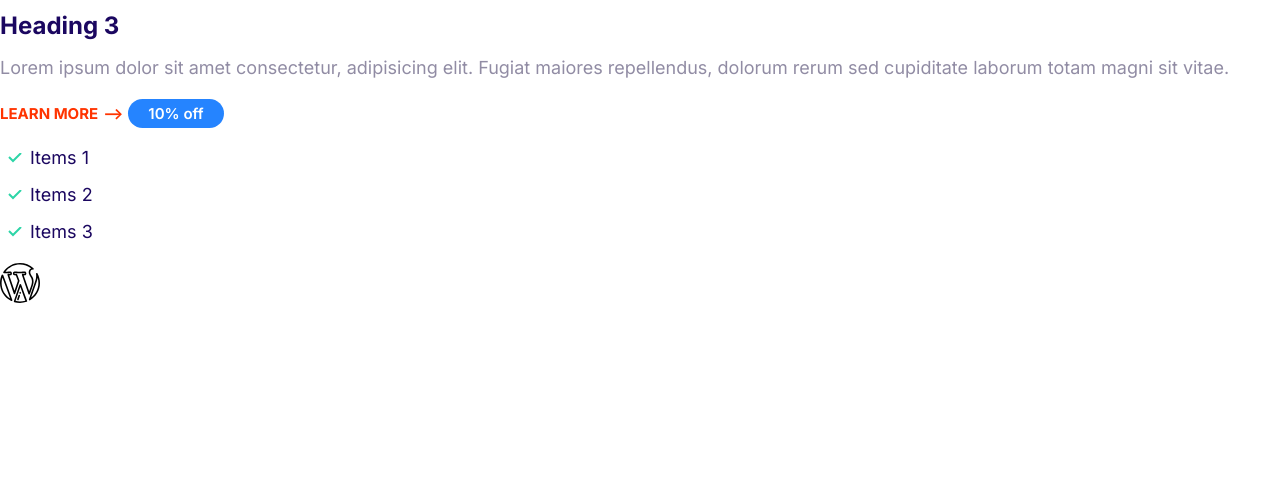
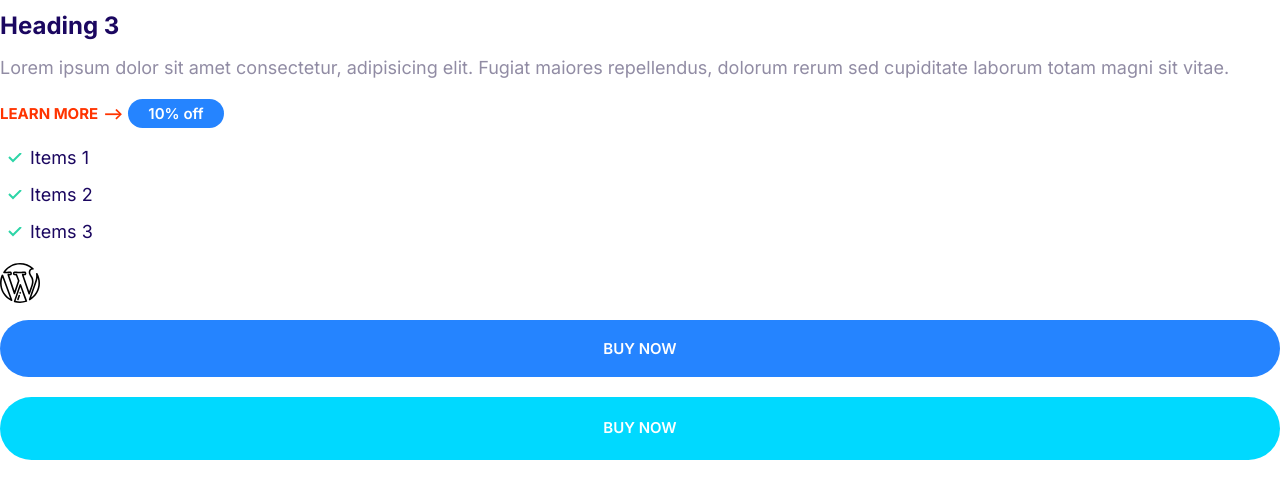
Before and after one commit to bharath-070/cloudfy, a plain HTML site: page moshify/index.html in a window 1280 px wide. Shown: the part 283-782 px from the top of the page. Drawn offline with Linux system fonts and the light colour scheme.

Commit message:
adding buttons

```diff
--- a/moshify/css/styles.css
+++ b/moshify/css/styles.css
@@ -4,6 +4,11 @@
     --color-accent:#ff3400;
     --color-headings:#1b0760;
     --color-body:#918ca4;
+}
+*,
+*::after,
+*::before{
+    box-sizing: border-box;
 }
 /*typography*/
 html{
@@ -104,6 +109,53 @@ a{
     justify-content: center;
     align-items: center;
 }
+/*buttons*/
+.btn{
+    font-size: 1.8rem;
+    font-weight: 600;
+    padding: 2rem 3rem;
+    text-transform: uppercase;
+    border: 0;
+    border-radius: 40px;
+    cursor: pointer;
+    white-space: nowrap;
+    text-align: center;
+    margin: 1rem 0;
+}
+.btn--primary{
+    background: var(--color-primary);
+    color: #fff;
+}
+.btn--primary:hover{
+    background: #3a8ffd;
+}
+.btn--secondary{
+    background: var(--color-secondary);
+    color: #fff;
+}
+.btn--secondary:hover{
+    background: #00c8eb;
+}
+.btn--accent{
+    background: var(--color-accent);
+    color: #fff;
+}
+.btn--accent:hover{
+    background: #ec3000;
+}
+.btn--block{
+    width: 100%;
+    display: inline-block;
+}
+.btn--outline{
+    background: #fff;
+    color: var(--color-headings);
+    border: 2px solid var(--color-headings);
+}
+.btn--outline:hover{
+    background: var(--color-headings);
+    color: #fff;
+}
 /*media query*/
 @media  screen and (min-width:1024px) {
     body{
@@ -130,4 +182,7 @@ a{
     .list--tick .list__item{
         padding-left: 0;
     }
+    .btn{
+        font-size: 1.5rem;
+    }
 }
--- a/moshify/index.html
+++ b/moshify/index.html
@@ -31,5 +31,7 @@
     <svg class="icon">
       <use xlink:href="images/sprite.svg#wordpress"></use>
     </svg>
+    <button class="btn btn--primary btn--block">Buy now</button>
+    <a href="#" class="btn btn--secondary btn--block">buy now</a>
   </body>
 </html>
```
